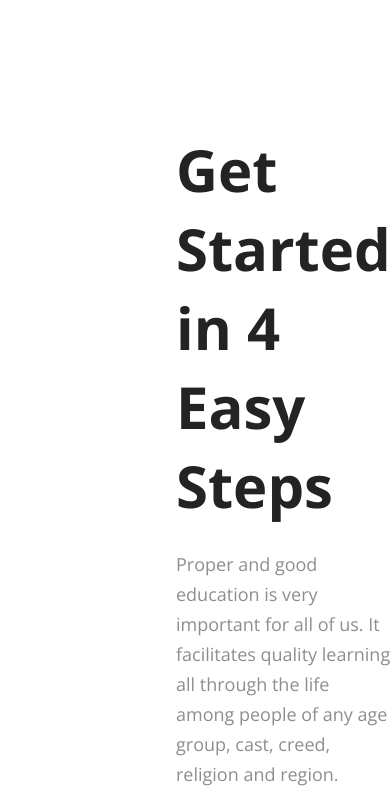
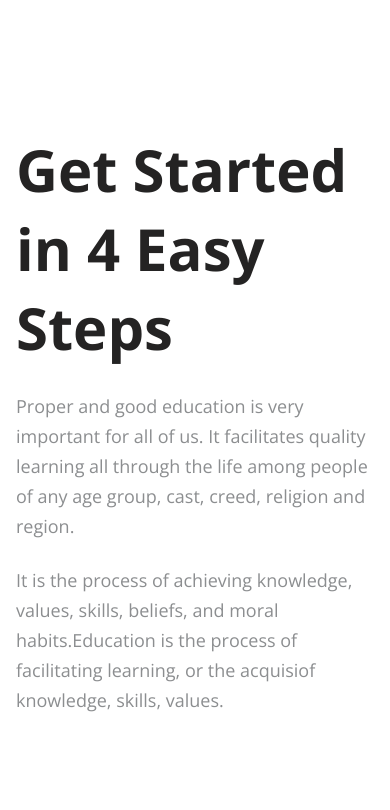
Before and after one commit to makandrr/ucoda-layout, an Astro site: page / in a window 390 px wide. Shown: the part 1500-2310 px from the top of the page. Built offline with nearby package versions, Linux system fonts and the light colour scheme; Astro itself is replaced by a stand-in of ours.

Commit message:
Get Started componentn mobile responsive

```diff
--- a/src/components/GetStarted.astro
+++ b/src/components/GetStarted.astro
@@ -41,4 +41,13 @@ import Container from "../layouts/Container.astro";
     line-height: 1.875rem;
     color: #8C8E90;
   }
+
+  @media (max-width: 65em) {
+    .local-container {
+      grid-template-columns: 1fr;
+    }
+    .right-col {
+      order: -1
+    }
+  }
 </style>
```
